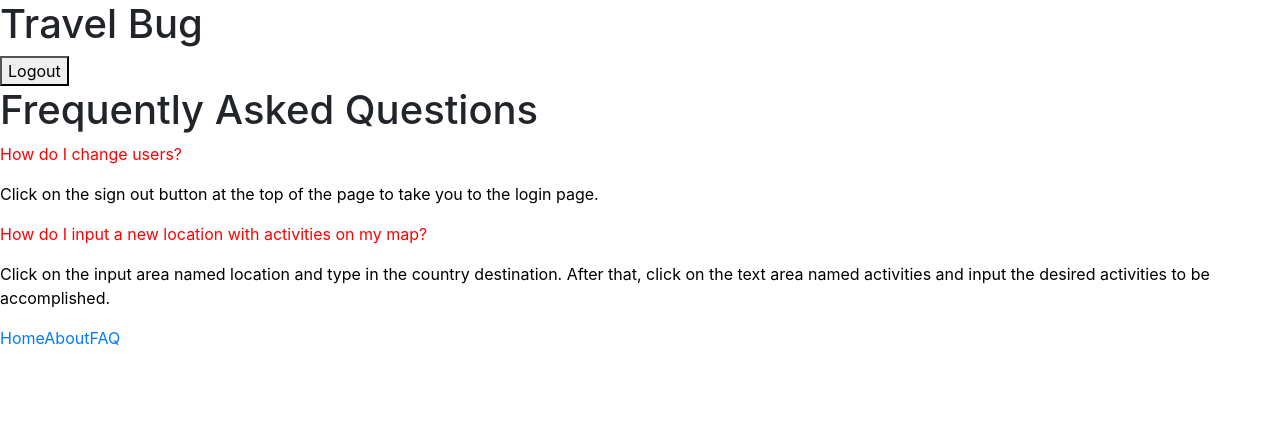
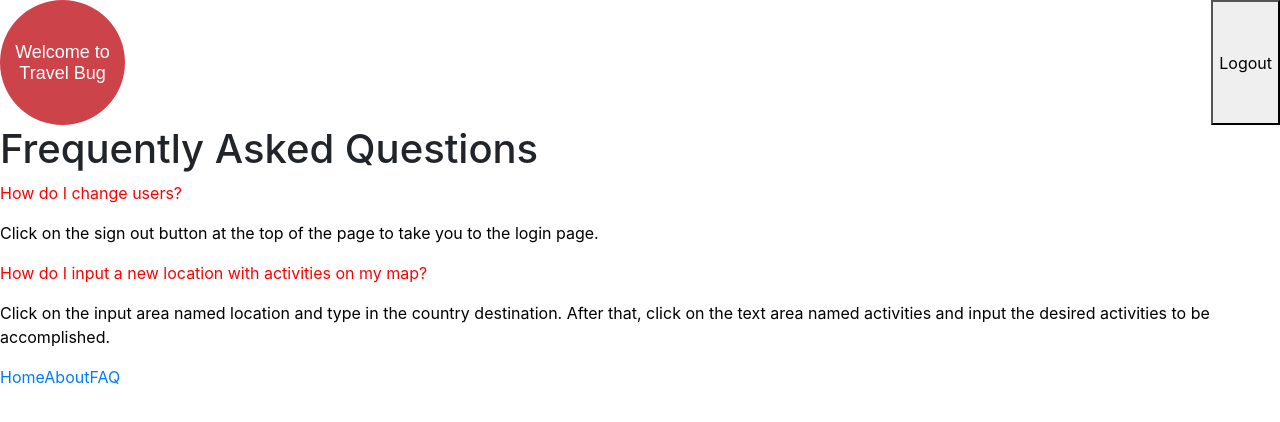
Before and after one commit to natalie-todd/travelBugFrontend2, a Vue app in the folder intro-vue/: page /faq in a window 1280 px wide. Shown: the top 422 px of the page. Built offline with nearby package versions, Linux system fonts and the light colour scheme.

Commit message:
changed the circle to be a part of the header

```diff
--- a/intro-vue/src/App.vue
+++ b/intro-vue/src/App.vue
@@ -1,7 +1,7 @@
 <template>
   <div id='app'>
     <router-view/>
-
+<Header />
   </div>
 </template>
 
--- a/intro-vue/src/components/Header.vue
+++ b/intro-vue/src/components/Header.vue
@@ -1,22 +1,29 @@
 <template>
-  <div class="header-1">
-    <!-- <img src="../assets/TravelBug.png" class="dion"> -->
-    <h1 class="travel-bug">Travel Bug</h1>
+<div>
+    <b-nav class='logout'>
+        <div class='circle'>
+<h1 class='circle-text'>Welcome to Travel Bug</h1>
+</div>
+
     <router-link to='/' tag='button' class="header-1-logout">Logout</router-link>
+  </b-nav>
   </div>
 </template>
 
 <script>
 export default {
-  name: 'Header',
+  name: "Header",
   data() {
     return {
-      msg: 'Welcome to Your Vue.js App'
+      msg: "Welcome to Your Vue.js App"
     };
   }
 };
 </script>
 
 <style>
-
+.logout {
+  display: flex;
+  justify-content: space-between;
+}
 </style>
--- a/intro-vue/src/views/Main.vue
+++ b/intro-vue/src/views/Main.vue
@@ -4,9 +4,7 @@
     <div class='header'>
     <Header />
     </div>
-      <div class='circle'>
-<h1 class='circle-text'>Welcome to Travel Bug</h1>
-</div>
+
     <div>
     <div>
     <AddCountry />
```
